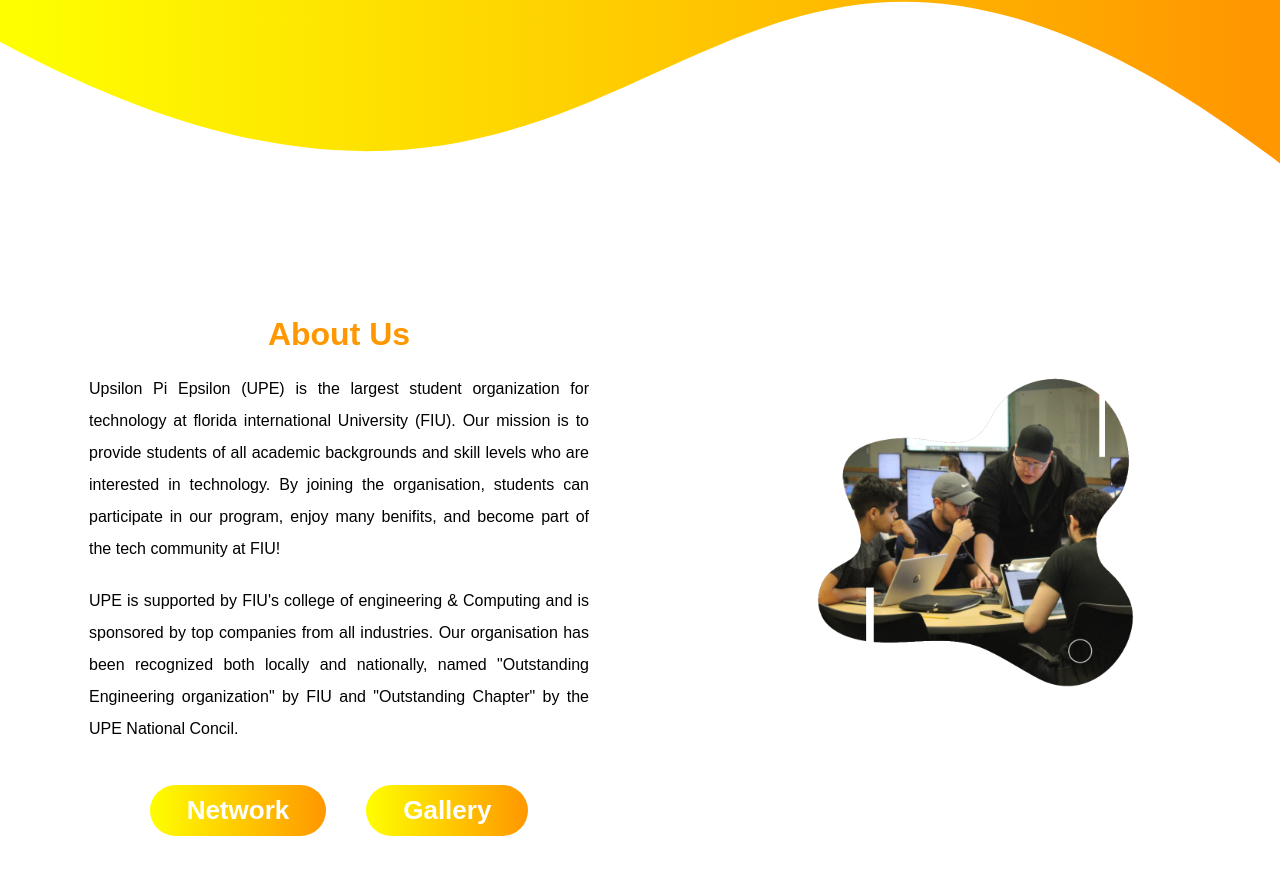
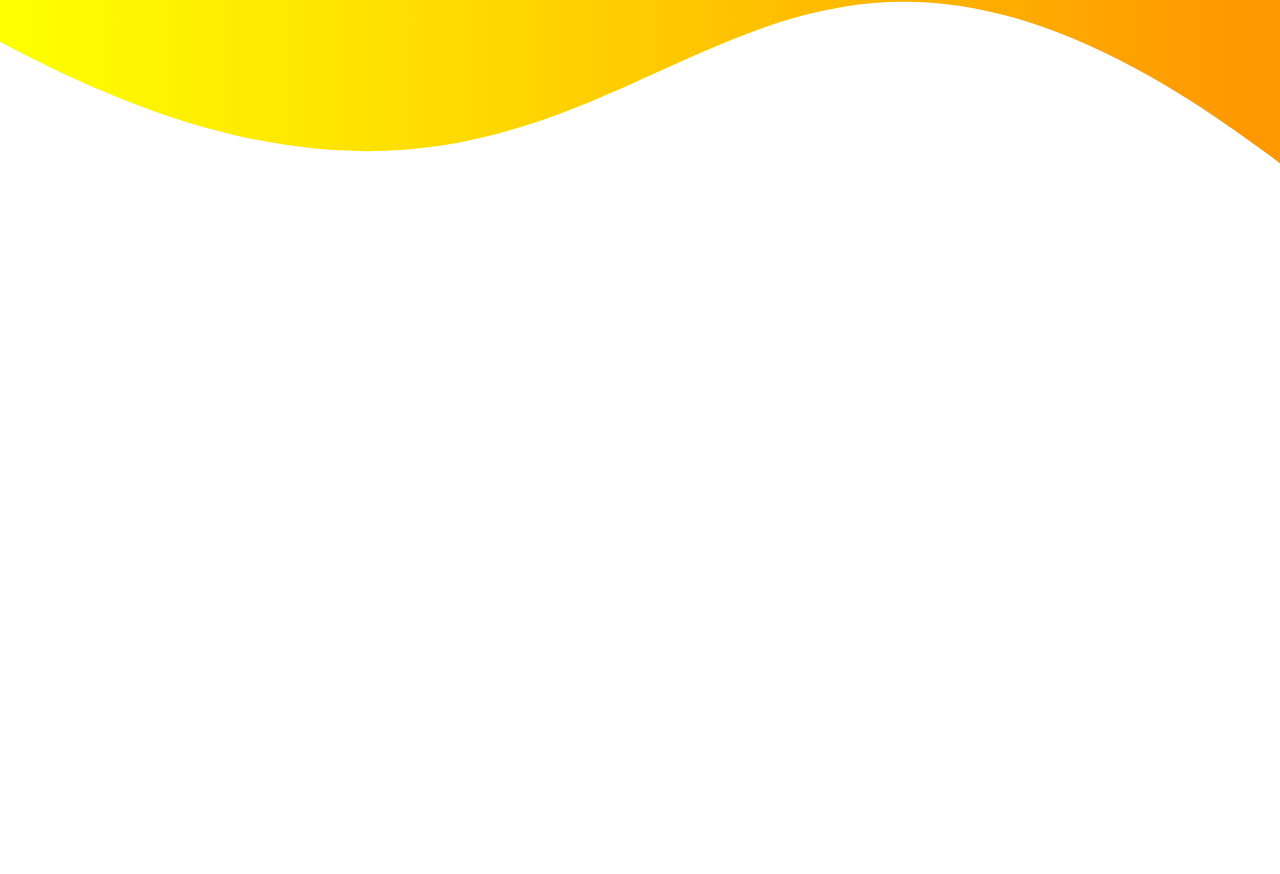
Before and after one commit to joseiciano/UPE-Website, a Next.js app: page / in a window 1280 px wide. Shown: the part 744-1618 px from the top of the page. After the commit the page ends 919 px from the top, so only its background shows below. Built offline with nearby package versions, Linux system fonts and the light colour scheme.

Commit message:
Removed about us

```diff
--- a/components/Page1.js
+++ b/components/HomepageContainer1.js
@@ -1,7 +1,7 @@
 import React from "react";
-import styled, { css } from "styled-components";
+import styled from "styled-components";
 import Image from "next/image";
-const page1 = () => {
+const HomepageContainer1 = () => {
   return (
     <Main>
       <Container1>
@@ -33,8 +33,8 @@ const page1 = () => {
       >
         <defs>
           <linearGradient id="myGradient" gradientTransform="rotate(0)">
-            <stop offset="2%" stop-color="rgba(254, 254, 0)" />
-            <stop offset="92%" stop-color=" rgba(255, 151, 0)" />
+            <stop offset="2%" stopColor="rgba(254, 254, 0)" />
+            <stop offset="92%" stopColor=" rgba(255, 151, 0)" />
           </linearGradient>
         </defs>
         <path
@@ -42,46 +42,11 @@ const page1 = () => {
           style={{ stroke: "none", fill: "url('#myGradient')" }}
         ></path>
       </svg>
-      <Container2>
-        <TextContainer>
-          <Header primary>About Us</Header>
-
-          <Text primary>
-            Upsilon Pi Epsilon (UPE) is the largest student organization for
-            technology at florida international University (FIU). Our mission is
-            to provide students of all academic backgrounds and skill levels who
-            are interested in technology. By joining the organisation, students
-            can participate in our program, enjoy many benifits, and become part
-            of the tech community at FIU!
-          </Text>
-
-          <Text primary>
-            UPE is supported by FIU's college of engineering & Computing and is
-            sponsored by top companies from all industries. Our organisation has
-            been recognized both locally and nationally, named "Outstanding
-            Engineering organization" by FIU and "Outstanding Chapter" by the
-            UPE National Concil.
-          </Text>
-
-          <ButtonContainer>
-            <Button primary>Network</Button> <Button primary>Gallery</Button>
-          </ButtonContainer>
-        </TextContainer>
-        <ImgContainer>
-          <Image
-            src="/Images/White_1-05.png"
-            alt="Picture of the author"
-            width={384}
-            height={384}
-            padding={90}
-          />
-        </ImgContainer>
-      </Container2>
     </Main>
   );
 };
 
-export default page1;
+export default HomepageContainer1;
 
 const Main = styled.div`
   display: flex;
@@ -127,12 +92,6 @@ const Header = styled.h1`
   text-aling: center;
   text-transform: none;
   text-align: center;
-  ${(props) =>
-    props.primary &&
-    css`
-      color: rgb(255, 151, 0);
-      margin: 2rem 0 0 0;
-    `}
 `;
 const ImgContainer = styled.div`
   width: auto;
@@ -153,17 +112,9 @@ const Button = styled.button`
   font-weight: 900;
   font-size: 26px;
   background: white;
-  padding: 10px 37px 10px 37px;
+  padding: 8px 43px 8px 43px;
   text-decoration: none;
   border: none;
-
-  ${(props) =>
-    props.primary &&
-    css`
-      color: white;
-      background: rgb(255, 215, 0);
-      background: linear-gradient(90deg, rgba(254, 254, 0), rgba(255, 151, 0));
-    `}
 `;
 const Text = styled.p`
   background: transparent;
@@ -176,13 +127,4 @@ const Text = styled.p`
   color: white;
   display: block;
   margin: 0 2em 0 2em;
-
-  ${(props) =>
-    props.primary &&
-    css`
-      color: black;
-      margin: 10px 0 0 0;
-      text-align: justify;
-      font-size: 16px;
-    `}
 `;
--- a/components/Nav.js
+++ b/components/Nav.js
@@ -29,12 +29,11 @@ const MenuLink = styled.a`
   cursor: pointer;
   text-align: center;
   text-decoration: none;
+  font-family: "Poppins", sans-serif;
+  font-weight: 600;
   color: white;
   transition: all 0.3s ease-in;
   font-size: 1.5rem;
-  // &:hover {
-  //   color: orange;
-  // }
 `;
 
 const Nav = styled.div`
--- a/pages/index.js
+++ b/pages/index.js
@@ -1,12 +1,12 @@
 import Head from 'next/head'
 import Nav from '../components/Nav'
-import Page1 from '../components/Page1'
+import HomepageContainer1 from '../components/HomepageContainer1'
 
 export default function Home() {
   return (
-    <div style={{padding:'0px', margin: '0px'}}>
+    <div>
     <Nav />
-    <Page1/>
+    <HomepageContainer1 />
     </div>
   )
 }
```
